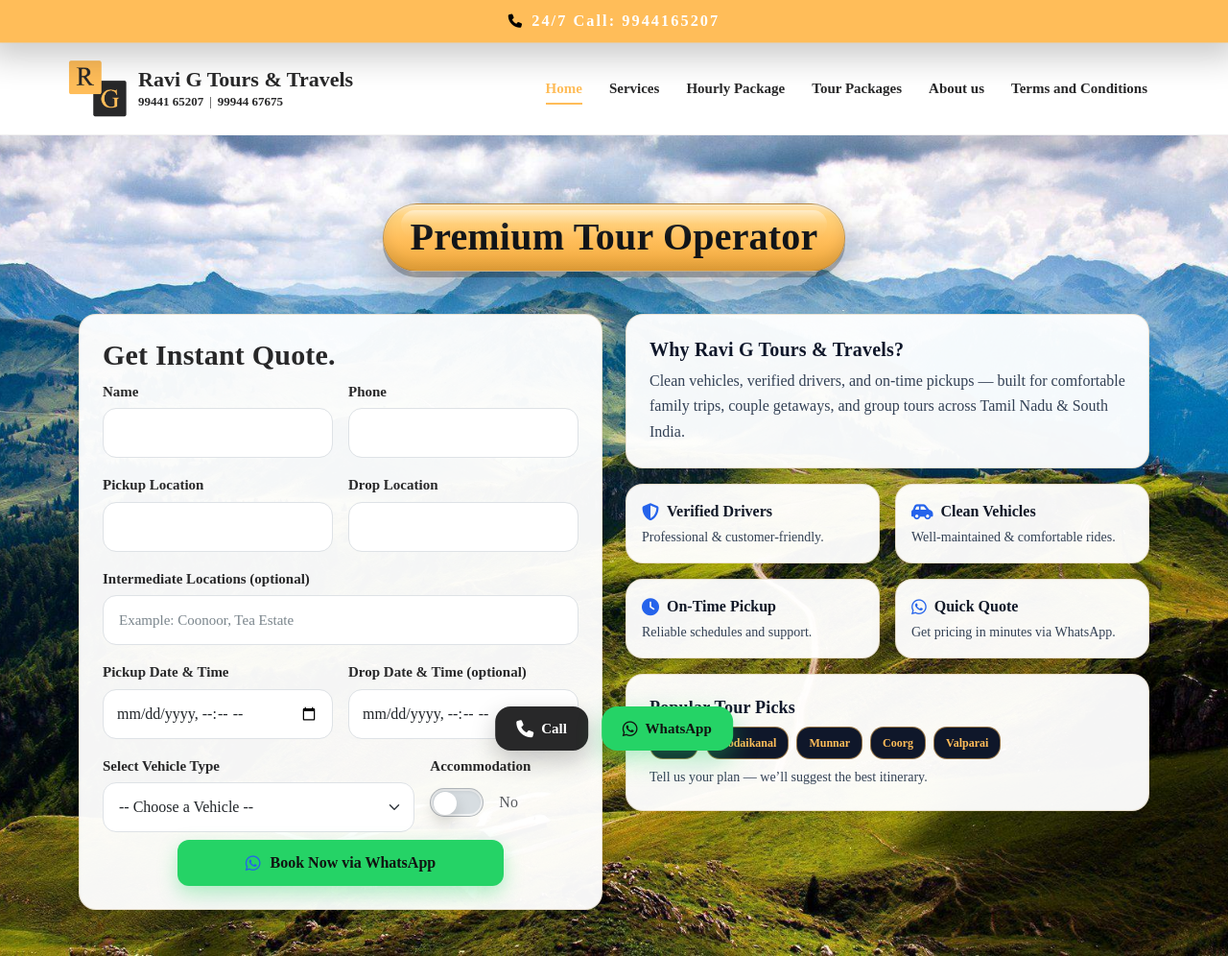
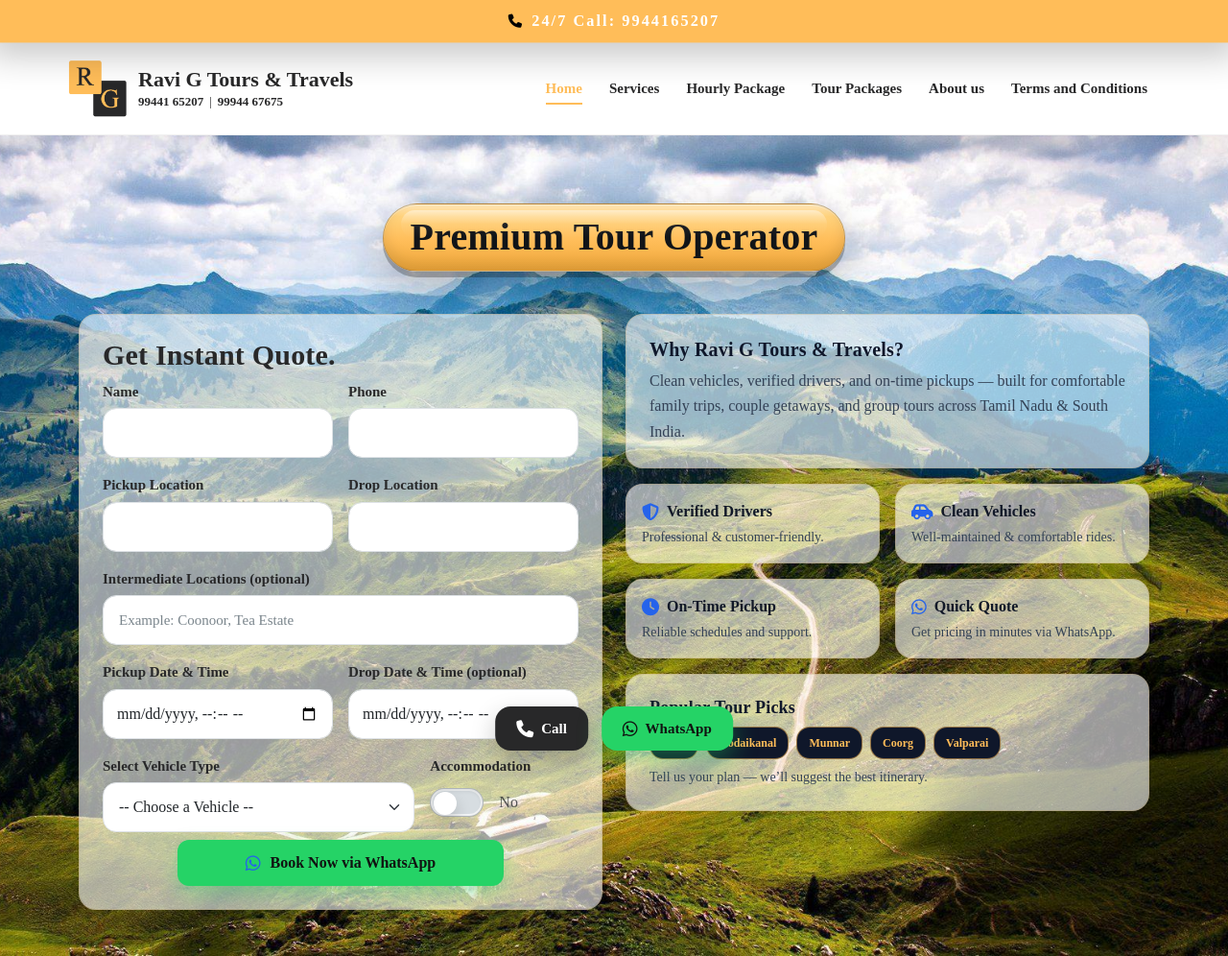
Before and after one commit to ravigtoursandtravels-ship-it/ravigtravels, a plain HTML site: page index.html in a window 1280 px wide. Shown: the top 996 px of the page at 96% size. Drawn offline with nearby package versions, Linux system fonts and the light colour scheme.

Commit message:
Update style.css

```diff
--- a/style.css
+++ b/style.css
@@ -1327,7 +1327,7 @@
 }
 /* ===== Right column typography on white cards ===== */
 .booking-section .col-lg-6 .booking-form{
-  background: rgba(255,255,255,0.96);
+    background: rgba(255, 255, 255, 0.6); /* 50% transparency */
   border: 1px solid rgba(0,0,0,0.08);
   box-shadow: 0 12px 28px rgba(0,0,0,0.10);
   border-radius: 18px;
```
